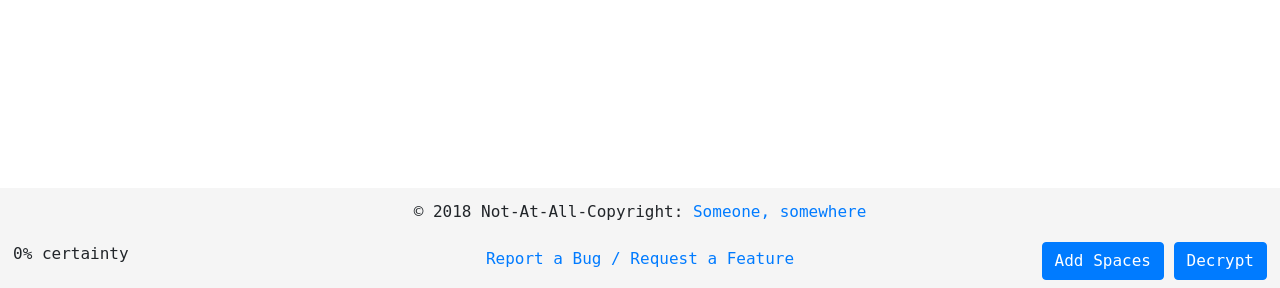
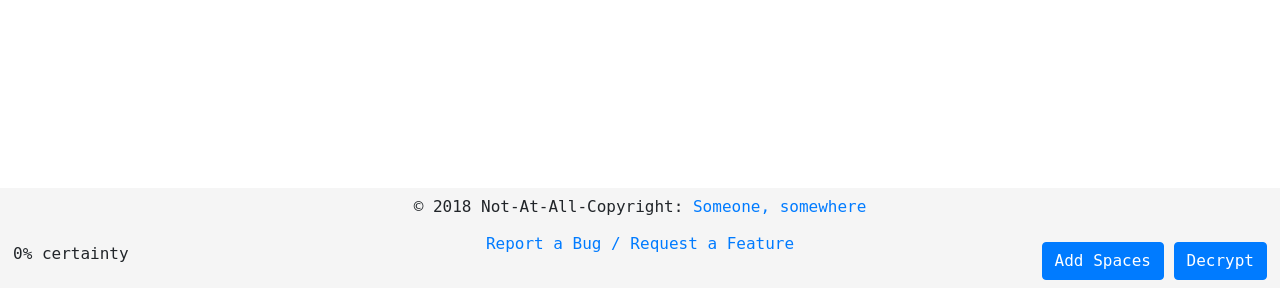
Before and after one commit to DanGonite57/CrPyto, a Flask app: page /ciphers/caesar.html in a window 1280 px wide. Shown: the part 512-800 px from the top of the page. Run offline with Flask 2, Linux system fonts and the light colour scheme; parts of the project's set-up code (start-up, migrations or seed data) failed here and were passed over; some libraries are stand-ins or nearby versions.

Commit message:
Bugfix attempt 9

```diff
--- a/static/css/footer.css
+++ b/static/css/footer.css
@@ -14,7 +14,7 @@ body {
   width: 100%;
   height: 100px;
   /* Set the fixed height of the footer here */
-  line-height: 15px;
+  line-height: 5px;
   /* Vertically center the text there */
   background-color: #f5f5f5;
 }
```
